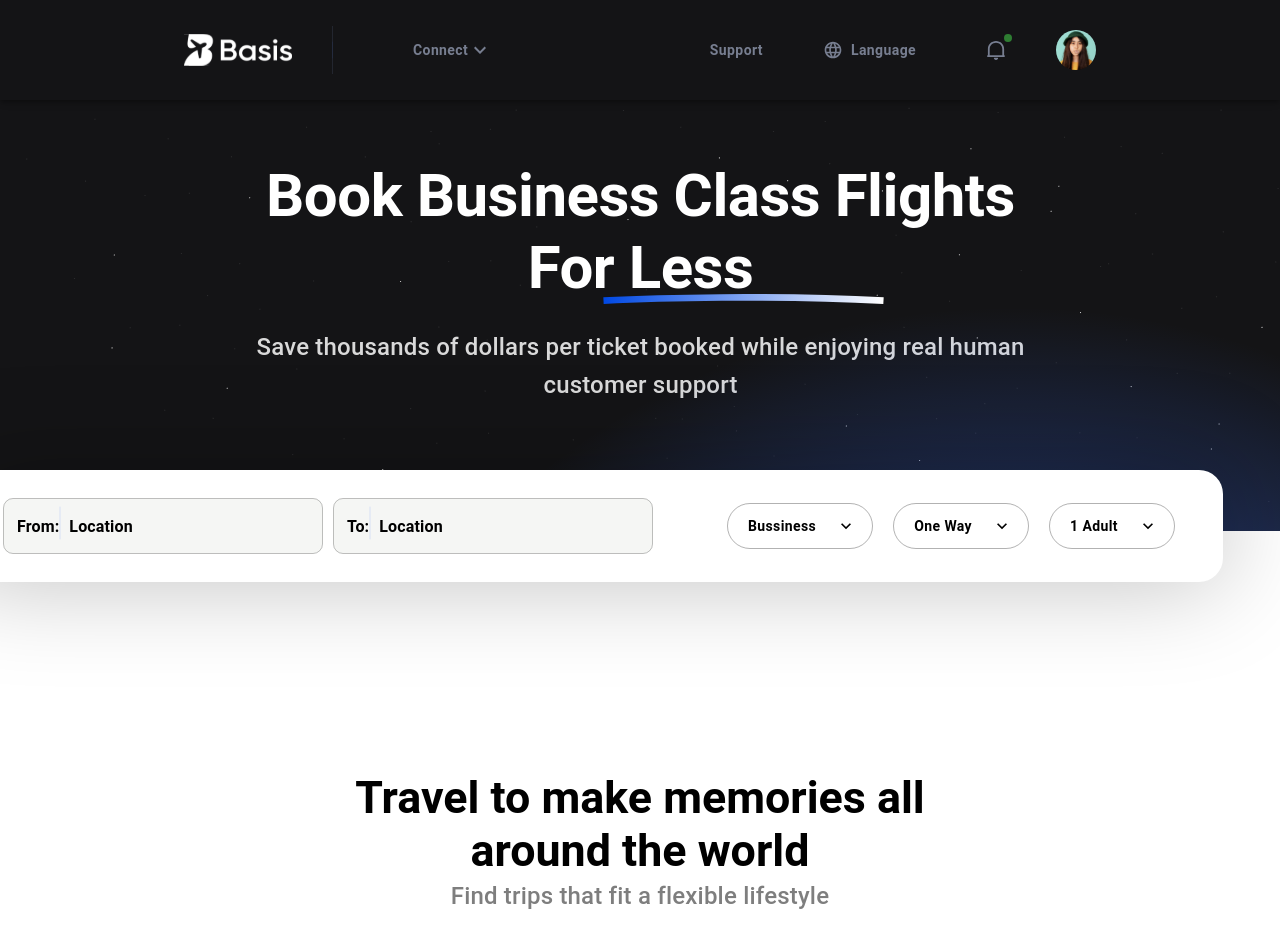
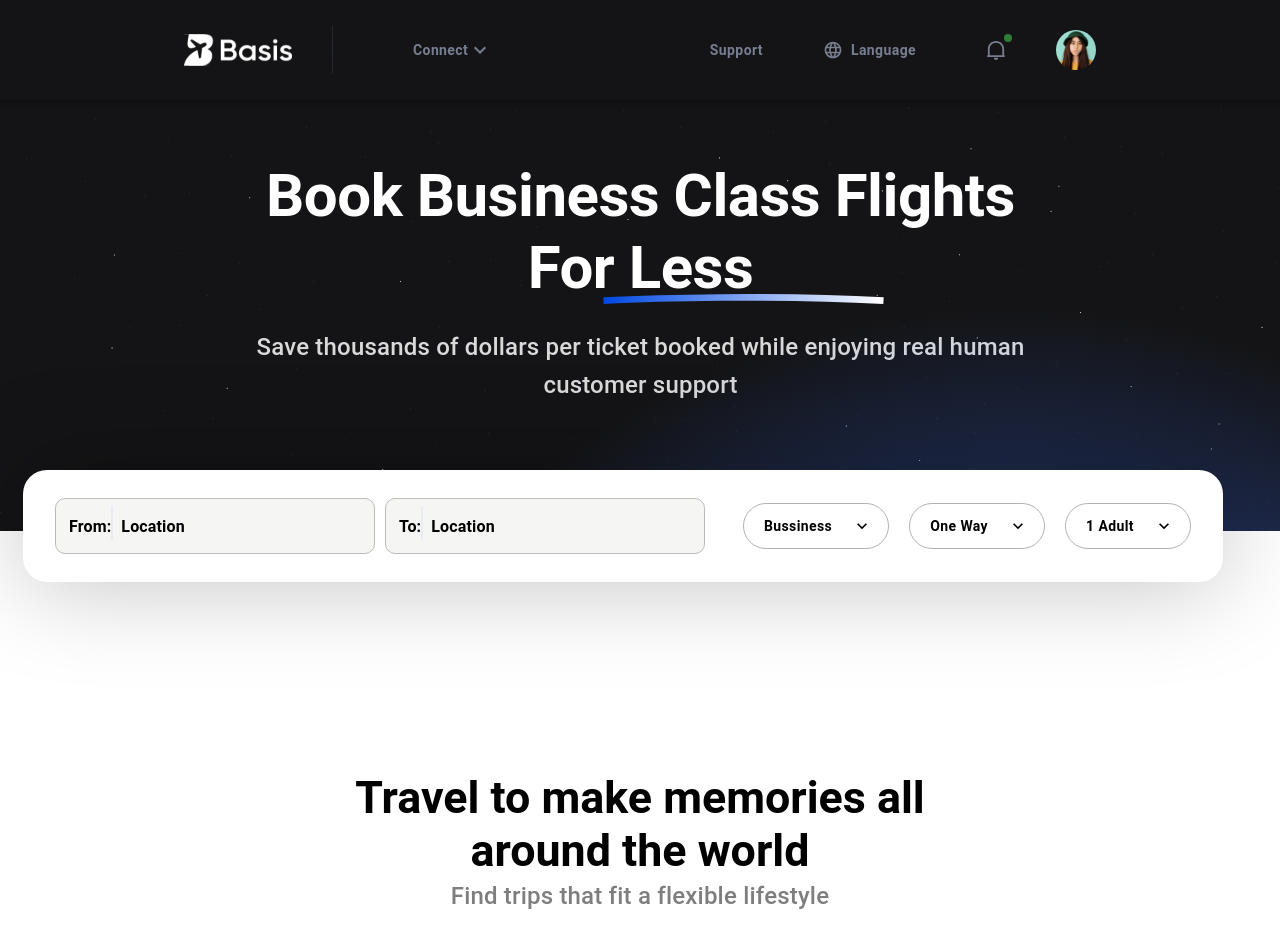
Before and after one commit to Asif2021/materialUi-figma, a React (Create React App) app: page / in a window 1280 px wide. Shown: the top 948 px of the page. Built offline with nearby package versions, Linux system fonts and the light colour scheme.

Commit message:
Frame5 section edited

```diff
--- a/src/components/Frame5/Frame5.css
+++ b/src/components/Frame5/Frame5.css
@@ -1,17 +1,18 @@
 .Frame_outer {
     display: flex !important;
-    width: 1268px !important;
+    width: 1200px !important;
     height: 112px !important;
-    flex-direction: column !important;
-    justify-content: center !important;
+    flex-direction: row !important;
+    /* justify-content: center !important; */
     align-items: center !important;
-    gap: 24px !important;
+    /* gap: 24px !important; */
     position: absolute !important;
     right: 57px !important;
     top: 470px !important;
     border-radius: 24px  !important;
     background: #FFF !important;
     box-shadow: 0px 0px 100px 0px rgba(0, 0, 0, 0.25) !important;
+    padding: 0 32px;
 }
 
 .Frame_input {
--- a/src/components/Frame5/Frame5.jsx
+++ b/src/components/Frame5/Frame5.jsx
@@ -10,19 +10,14 @@ import ExpandMoreIcon from '@mui/icons-material/ExpandMore';
 const Frame5 = () => {
   return (
     <div className="Frame_outer">
-      <Container>
-        <Toolbar>
-          <div >
-          <InputAdornments/>
-          </div>
-
-          <div className="Frame_buttons">
-          <Button variant="outlined" className="Frame_button" endIcon={<ExpandMoreIcon/>}>Bussiness</Button>
-          <Button variant="outlined" className="Frame_button" sx={{marginX:'20px'}} endIcon={<ExpandMoreIcon/>}>One Way</Button>
-          <Button variant="outlined" className="Frame_button" endIcon={<ExpandMoreIcon/>}>1 Adult</Button>
-          </div>
-        </Toolbar>
-      </Container>
+        <div>
+          <InputAdornments />
+        </div>
+        <div className="Frame_buttons">
+          <Button variant="outlined" className="Frame_button" endIcon={<ExpandMoreIcon />}>Bussiness</Button>
+          <Button variant="outlined" className="Frame_button" sx={{ marginX: '20px' }} endIcon={<ExpandMoreIcon />}>One Way</Button>
+          <Button variant="outlined" className="Frame_button" endIcon={<ExpandMoreIcon />}>1 Adult</Button>
+        </div>
     </div>
   );
 };
```
